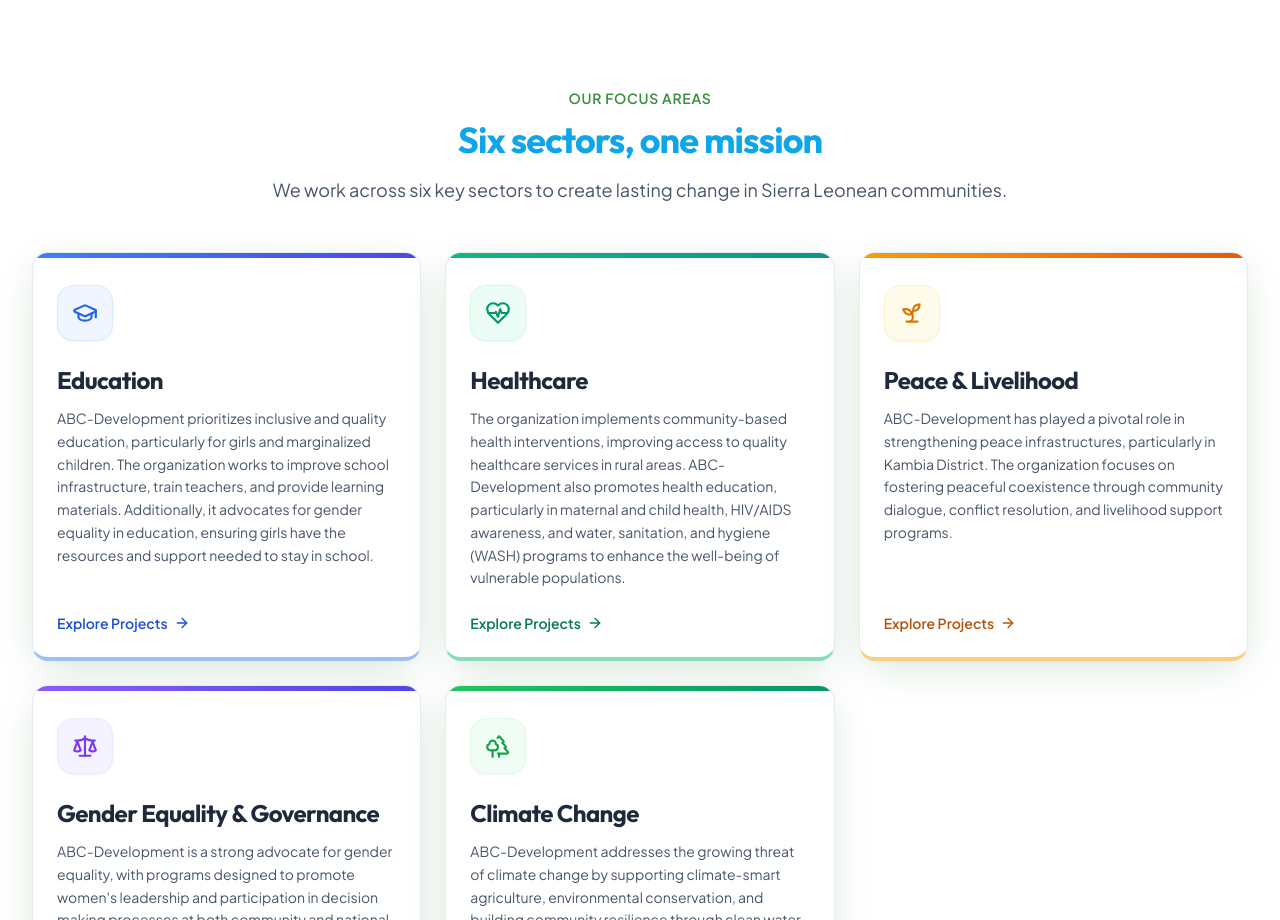
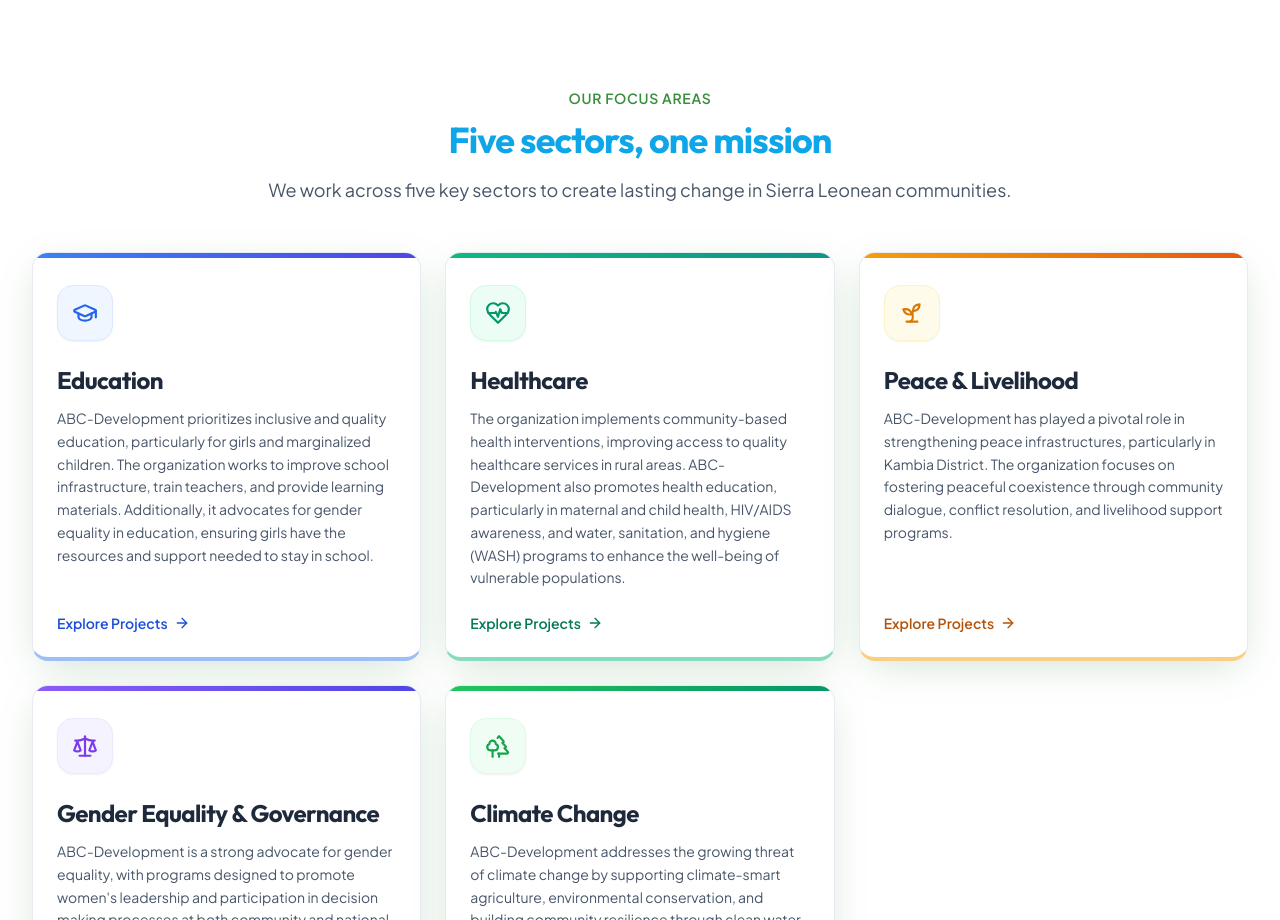
Before and after one commit to MEDVONJOSON/ABC-DEVELOPMENT, a React (Vite) app: page / in a window 1280 px wide. Shown: the part 1580-2500 px from the top of the page. Built offline with nearby package versions, Linux system fonts and the light colour scheme.

Commit message:
Update focus areas count from 6 to 5

```diff
--- a/src/pages/Home.jsx
+++ b/src/pages/Home.jsx
@@ -332,8 +332,8 @@
         <div className="container-page">
           <SectionHeader
             eyebrow="Our Focus Areas"
-            title="Six sectors, one mission"
-            description="We work across six key sectors to create lasting change in Sierra Leonean communities."
+            title="Five sectors, one mission"
+            description="We work across five key sectors to create lasting change in Sierra Leonean communities."
           />
           <div className="grid sm:grid-cols-2 lg:grid-cols-3 gap-6">
             {categories.map((c) => {
```
